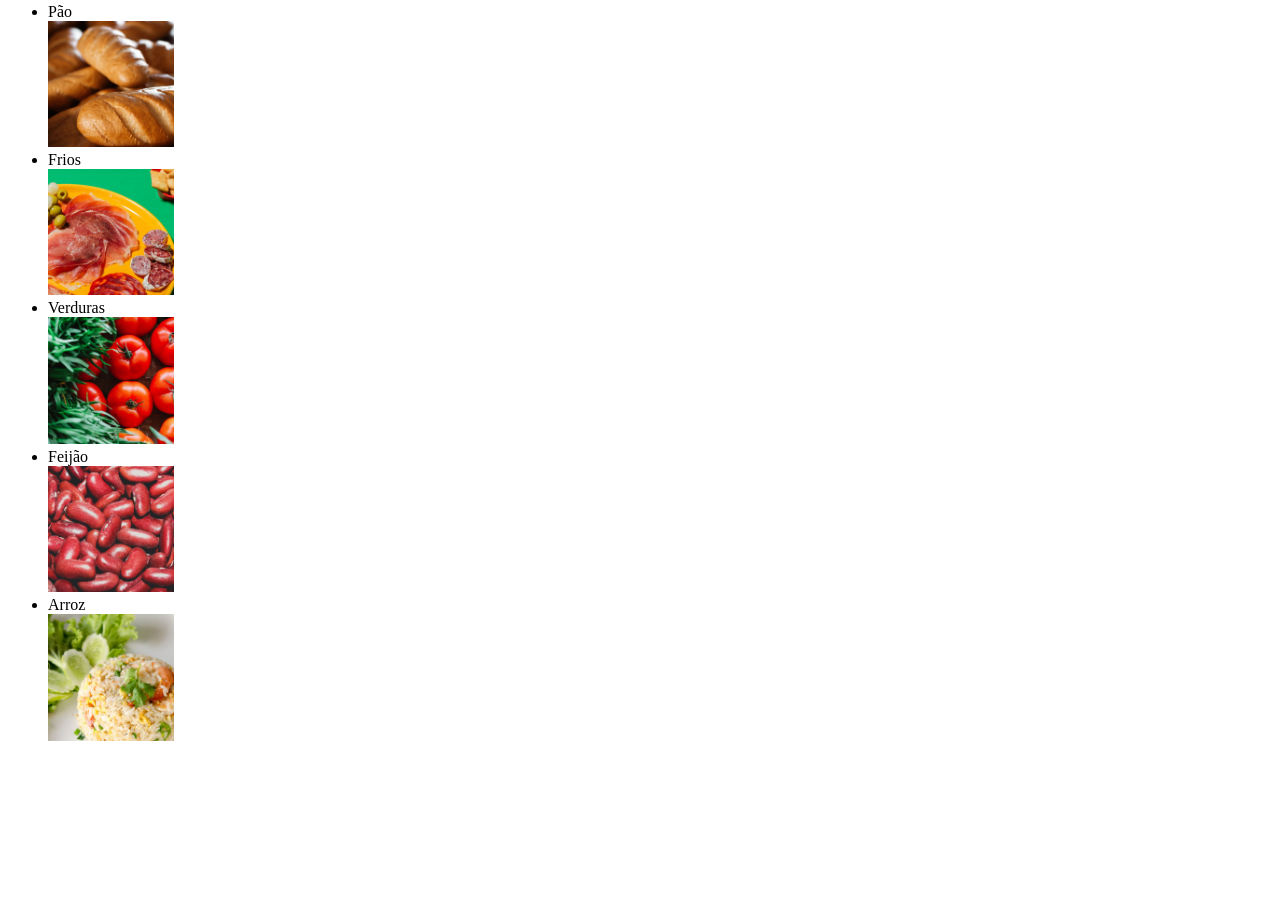
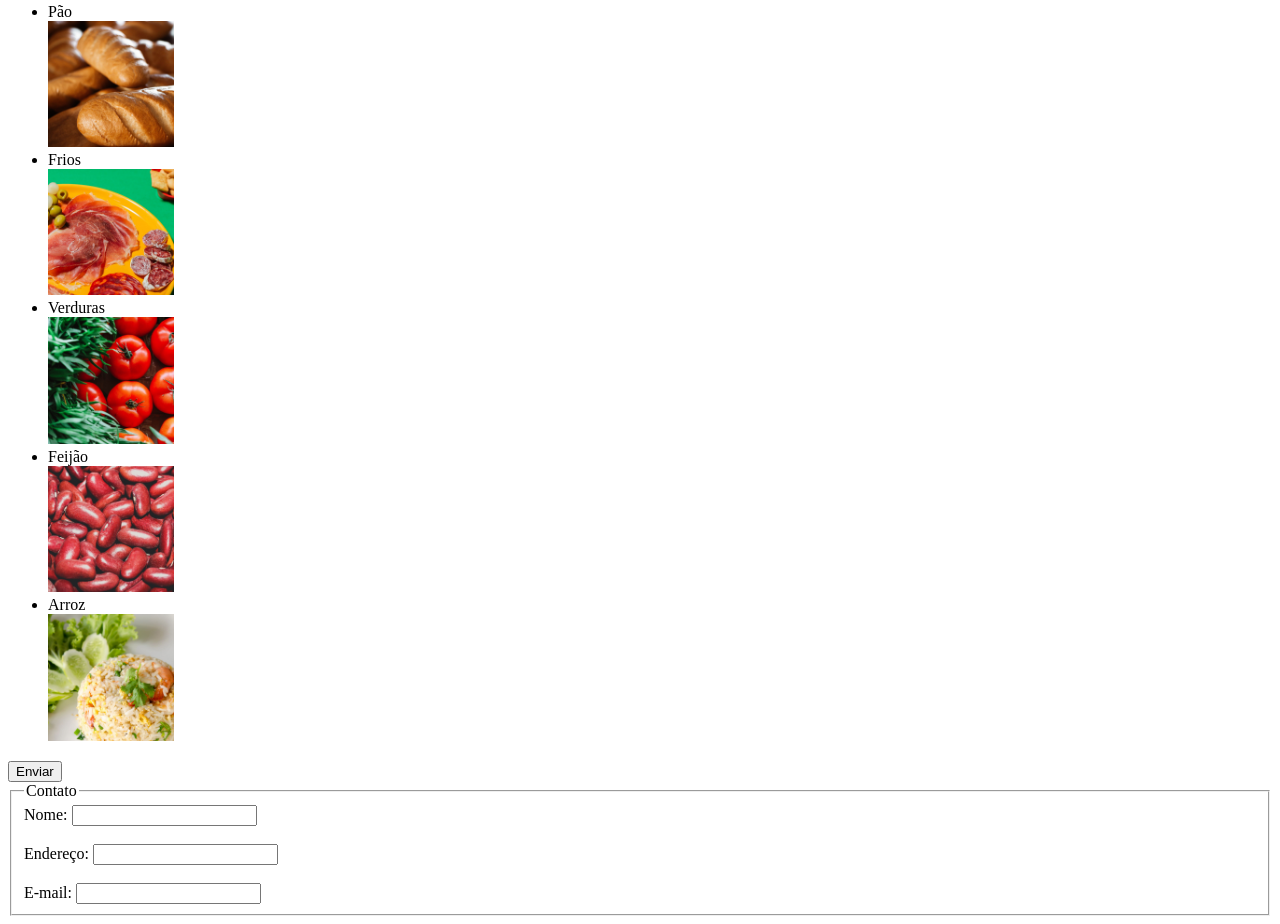
Before and after one commit to eddycorreia/htmlexercise, a plain HTML site: page index.html in a window 1280 px wide. Shown: the part 475-1399 px from the top of the page. Before the commit the page ends 1236 px from the top, so only its background shows below. Drawn offline with Linux system fonts and the light colour scheme.

Commit message:
adding form

```diff
--- a/index.html
+++ b/index.html
@@ -40,6 +40,21 @@
       <img src="imagens/rice.jpg" alt="rice" />
     </ul>
 
-    <form action="" method=""></form>
+    <form id="Contato" action="" method="">
+      <button>Enviar</button>
+      <fieldset name="input-contacts">
+        <legend>Contato</legend>
+        <label for="">Nome: </label>
+        <input type="string" />
+        <br />
+        <br />
+        <label for="">Endereço: </label>
+        <input type="string" />
+        <br />
+        <br />
+        <label for="">E-mail: </label>
+        <input type="string" />
+      </fieldset>
+    </form>
   </body>
 </html>
```
